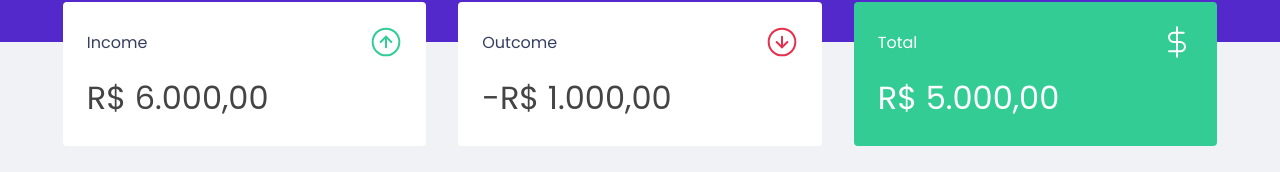
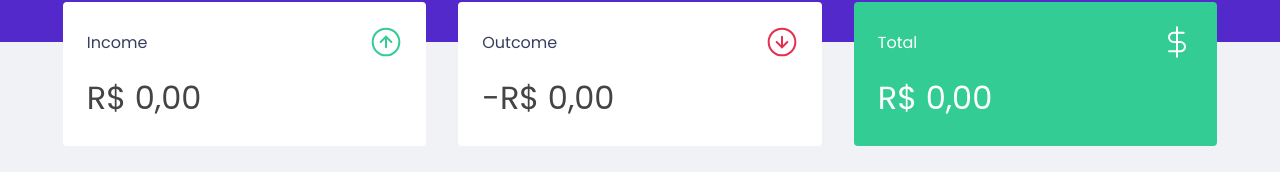
Before and after one commit to lipex360x/dtmoney, a React (Create React App) app in the folder frontend/: page / in a window 1280 px wide. Shown: the part 118-290 px from the top of the page. Built offline with nearby package versions, Linux system fonts and the light colour scheme; no server answers; what miragejs would draw is missing.

Commit message:
summary updated

```diff
--- a/frontend/src/components/Summary/index.tsx
+++ b/frontend/src/components/Summary/index.tsx
@@ -8,7 +8,31 @@ import * as S from './styles'
 
 export function Summary () {
   const { providerData } = useTransactions()
-  console.log(providerData)
+
+  const summary = providerData.reduce((acc, transaction) => {
+    const amount = transaction.amount
+
+    switch (transaction.type) {
+      case 'deposit':
+        acc.deposit += amount
+        acc.total += amount
+        break
+      case 'withdraw':
+        acc.withdraw += amount
+        acc.total -= amount
+        break
+      default:
+        acc.deposit = 0
+        acc.withdraw = 0
+        acc.total = 0
+    }
+
+    return acc
+  }, {
+    deposit: 0,
+    withdraw: 0,
+    total: 0
+  })
 
   return (
     <S.Container>
@@ -18,7 +42,7 @@ export function Summary () {
           <span>Income</span>
           <img src={incomeImg} alt="income img" />
         </header>
-        <h2>{numberToReal(6000)}</h2>
+        <h2>{numberToReal(summary.deposit)}</h2>
       </div>
 
       <div>
@@ -26,7 +50,7 @@ export function Summary () {
           <span>Outcome</span>
           <img src={outcomeImg} alt="outcome img" />
         </header>
-        <h2>-{numberToReal(1000)}</h2>
+        <h2>-{numberToReal(summary.withdraw)}</h2>
       </div>
 
       <div className='total'>
@@ -34,7 +58,7 @@ export function Summary () {
           <span>Total</span>
           <img src={totalImg} alt="total img" />
         </header>
-        <h2>{numberToReal(5000)}</h2>
+        <h2>{numberToReal(summary.total)}</h2>
       </div>
     </S.Container>
   )
```
